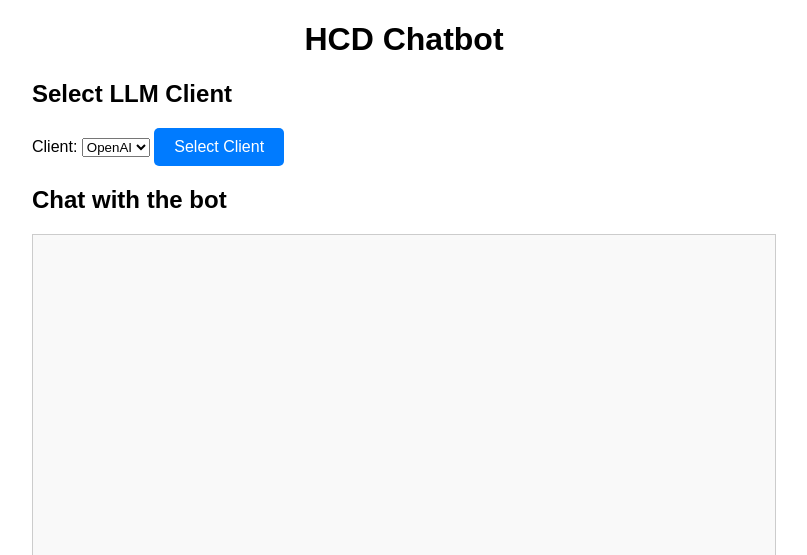
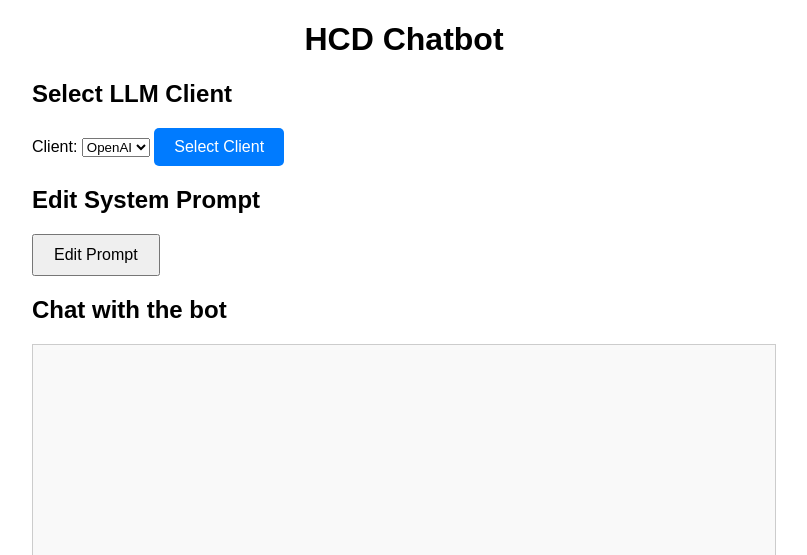
Before and after one commit to janelle-tay/hcd-chatbot, a Flask app: page / in a window 1280 px wide. Shown: the top 555 px of the page, without its empty margins (236-1043 px from the left). Run offline with Flask 3, Linux system fonts and the light colour scheme.

Commit message:
fix feature for editing prompt

```diff
--- a/templates/index.html
+++ b/templates/index.html
@@ -71,6 +71,9 @@
             </select>
             <button type="submit">Select Client</button>
         </form>
+
+        <h2>Edit System Prompt</h2>
+        <button id="edit-prompt-button">Edit Prompt</button>
 
         <div id="edit-prompt-modal" style="display: none; position: fixed; z-index: 1; left: 0; top: 0; width: 100%; height: 100%; background-color: rgba(0,0,0,0.4);">
             <div style="background-color: white; margin: 15% auto; padding: 20px; border: 1px solid #888; width: 40%;">
```
